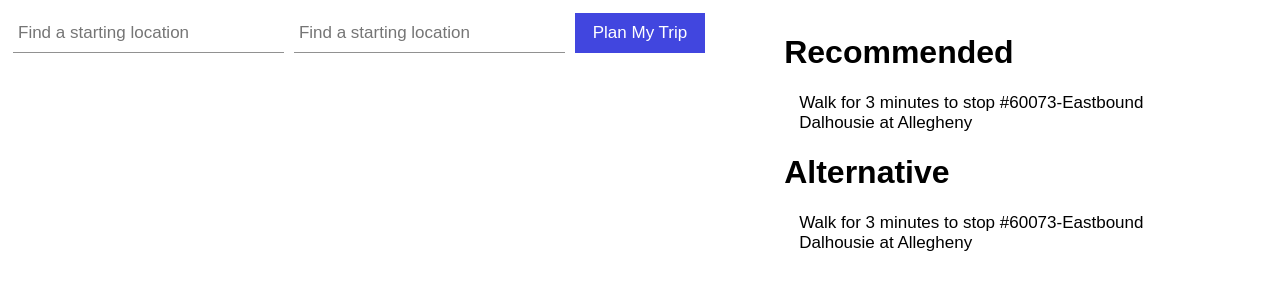
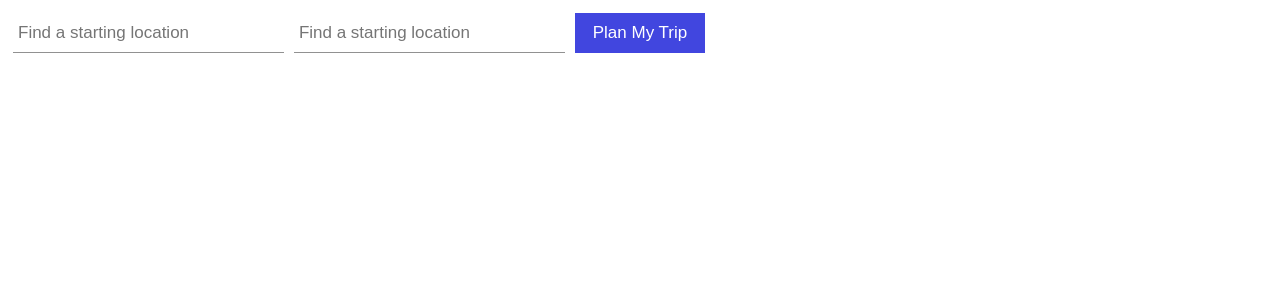
Before and after one commit to MuhammadMusab1/trip-planner-react, a React (Create React App) app: page / in a window 1280 px wide. Shown: the top 300 px of the page. Built offline with nearby package versions, Linux system fonts and the light colour scheme.

Commit message:
add Trip.jsx component and render trips for recommended and alternative routes

```diff
--- a/src/App.js
+++ b/src/App.js
@@ -7,6 +7,7 @@ import PlacesList from "./components/PlacesList";
 import Place from "./components/Place";
 import TripButton from "./components/TripButton";
 import TripList from "./components/TripList";
+import Trip from "./components/Trip";
 
 function App() {
   const [originPlaces, setOriginPlaces] = useState(null);
@@ -140,8 +141,36 @@ function App() {
         }
       />
       <div className="bus-container">
-        <TripList type={"Recommended"} />
-        <TripList type={"Alternative"} />
+        {recommendedRoute &&
+          recommendedRoute.map((route) => {
+            return (
+              <TripList type={"Recommended"} key={route.number}>
+                {route.segments.map((segment) => {
+                  return (
+                    <Trip
+                      instruction={segment.instruction}
+                      type={segment.type}
+                    />
+                  );
+                })}
+              </TripList>
+            );
+          })}
+        {alternativeRoute &&
+          alternativeRoute.map((route) => {
+            return (
+              <TripList type={"Alternative"} key={route.number}>
+                {route.segments.map((segment) => {
+                  return (
+                    <Trip
+                      instruction={segment.instruction}
+                      type={segment.type}
+                    />
+                  );
+                })}
+              </TripList>
+            );
+          })}
       </div>
     </div>
   );
--- /dev/null
+++ b/src/components/Trip.jsx
@@ -0,0 +1,30 @@
+import * as FaIcons from "react-icons/fa";
+import * as IoIcons from "react-icons/io5";
+//IoBus
+//FaWalking
+//FaTicketAlt
+const Trip = ({ instruction, type }) => {
+  const chooseIconAccordingToType = () => {
+    switch (type) {
+      case "walk":
+        return <FaIcons.FaWalking />;
+        break;
+      case "transfer":
+        return <FaIcons.FaTicketAlt />;
+        break;
+      case "ride":
+        return <IoIcons.IoBus />;
+        break;
+      default:
+        return;
+    }
+  };
+  return (
+    <li>
+      {chooseIconAccordingToType()}
+      {instruction}
+    </li>
+  );
+};
+
+export default Trip;
--- a/src/components/TripList.jsx
+++ b/src/components/TripList.jsx
@@ -1,12 +1,9 @@
-const TripList = ({ type }) => {
+const TripList = ({ type, children }) => {
   return (
     <div className={`${type.toLowerCase()}`}>
       <ul className="my-trip">
-        <h1>{type}</h1>
-        <li>
-          <i className="fas fa-walking" aria-hidden="true"></i>Walk for 3
-          minutes to stop #60073-Eastbound Dalhousie at Allegheny
-        </li>
+        <h2>{type}</h2>
+        {children}
       </ul>
     </div>
   );
```
